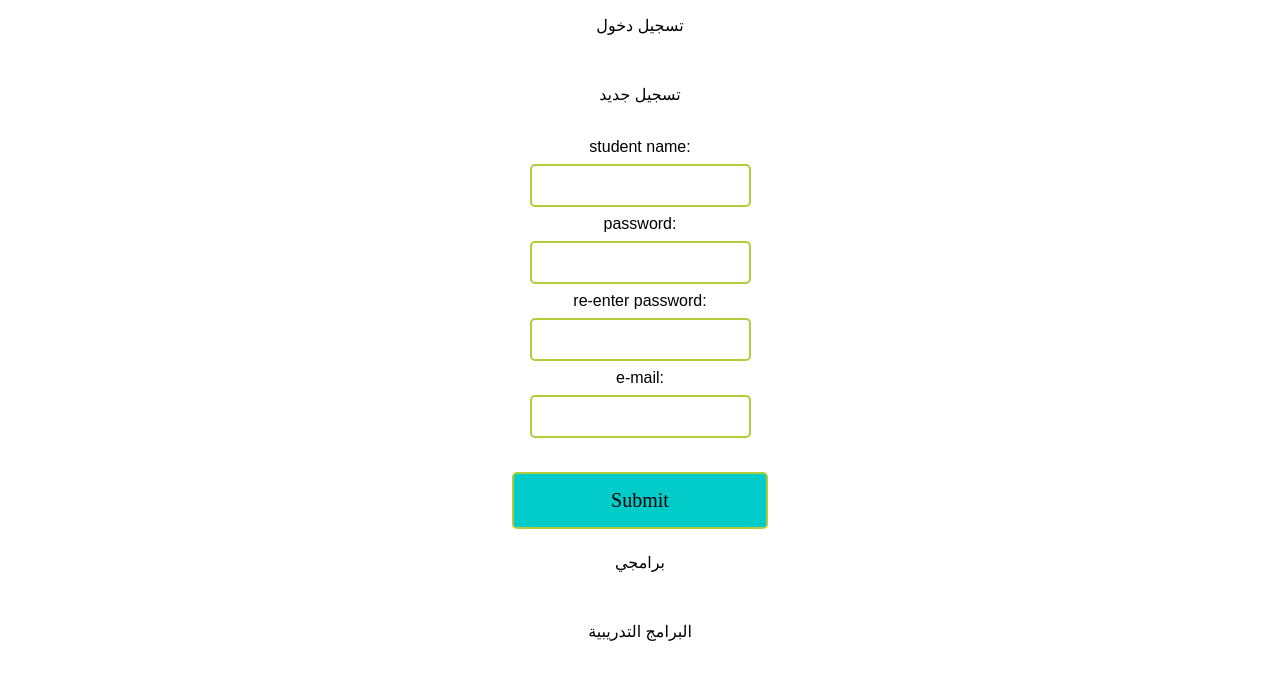
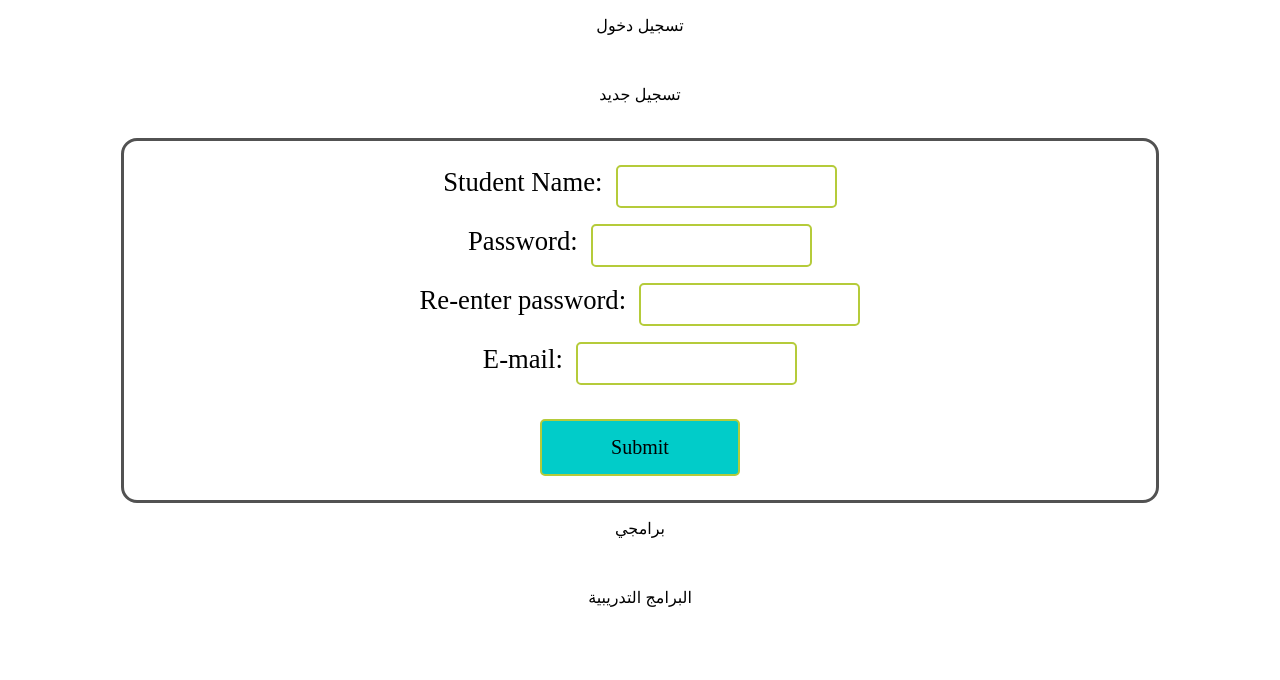
Before and after one commit to Tasneem310/Group-k40, a React (Create React App) app in the folder k-react/: page /#/Student in a window 1280 px wide. Both pictures are taken after a click on the element "تسجيل جديد". Shown: the top 680 px of the page. Built offline with nearby package versions, Linux system fonts and the light colour scheme.

Commit message:
edit on signing css

```diff
--- a/k-react/src/containers/Signing/SignIn/SignIn.css
+++ b/k-react/src/containers/Signing/SignIn/SignIn.css
@@ -6,9 +6,6 @@
 	font-size:20pt;
 }
 
-.inline{
-	display: inline-block;
-}
 
 input{
 	border: 2px solid #B5CB3A;
--- a/k-react/src/containers/Signing/SignIn/SignIn.js
+++ b/k-react/src/containers/Signing/SignIn/SignIn.js
@@ -8,10 +8,10 @@ class SignIn extends Component {
       <center className="login_center">
 
 	  <div className="signinDiv">
-        <h4 className="font inline ">Student Name:&nbsp; </h4>
+        <label >Student Name:&nbsp; </label>
         <input   align="right" type="text" name="firstname" value="Mickey" />
         <br />
-        <h4 className="font inline">password:&nbsp;</h4>
+        <label >Password:&nbsp;</label>
 
         <input  align="right" type="password" name="lastname" value="Mouse"  />
 
--- a/k-react/src/containers/Signing/SignUp/SignUp.css
+++ b/k-react/src/containers/Signing/SignUp/SignUp.css
@@ -0,0 +1,32 @@
+.login_center{
+
+}
+.font {
+	font-family:timenewromans;
+	font-size:20pt;
+}
+
+
+input{
+	border: 2px solid #B5CB3A;
+    border-radius: 5px;
+	padding: 12px 20px;
+    margin: 8px 0;
+}
+
+input[type=submit]{
+	width: 20%;
+	text-align: center;
+	 padding: 15px 50px;
+	font-family:timenewromans;
+	font-size:15pt;
+	background-color: #01CCC9;
+
+}
+
+.signupDiv{
+	padding: 1em;
+    border: 3px solid #525252;
+    border-radius: 1em;
+	width: 1000px;
+}
--- a/k-react/src/containers/Signing/SignUp/SignUp.js
+++ b/k-react/src/containers/Signing/SignUp/SignUp.js
@@ -24,28 +24,29 @@ class SignUp extends Component {
   render() {
     return (
       <center>
-        student name:<br />
+	  <div className="signupDiv">
+        <label className="font ">Student Name: &nbsp;</label>
         <input
           type="text"
           onChange={this.nameHandler}
           value={this.state.sName}
         />
         <br />
-        password:<br />
+        <label className="font "> Password:  &nbsp;</label>
         <input
           type="text"
           onChange={this.passHandler}
           value={this.state.pass}
         />
         <br />
-        re-enter password:<br />
+         <label className="font ">Re-enter password:  &nbsp;</label>
         <input
           type="text"
           onChange={this.rePassHandler}
           value={this.state.rePass}
         />
         <br />
-        e-mail:<br />
+         <label className="font ">E-mail:  &nbsp;</label>
         <input
           type="text"
           onChange={this.eMailHandler}
@@ -54,6 +55,7 @@ class SignUp extends Component {
         <br />
         <br />
         <input type="submit" value="Submit" />
+		</div>
       </center>
     );
   }
```
